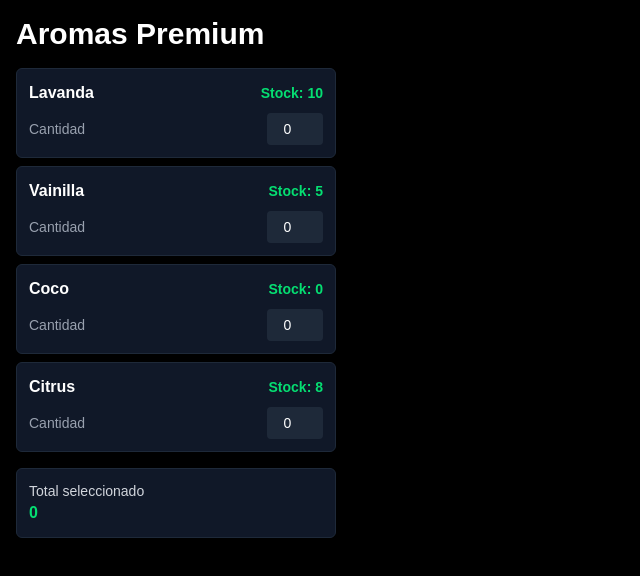
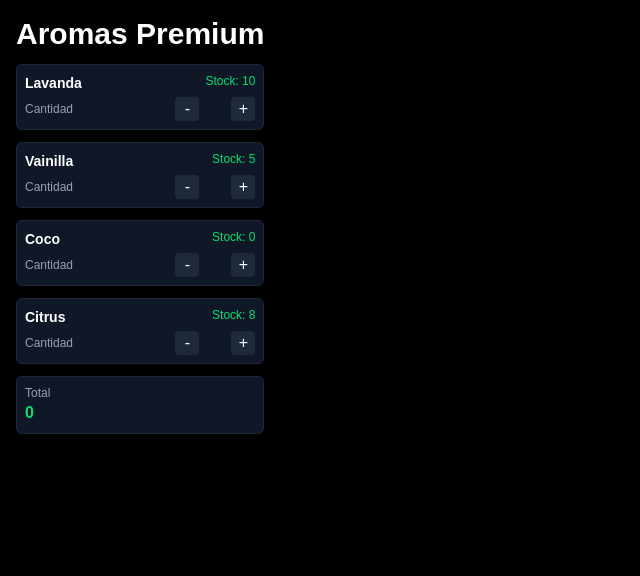
Before and after one commit to Eduardogona/aroma-store, a Next.js app: page /product/1 in a window 1280 px wide. Shown: the top 576 px of the page, without its empty margins (0-640 px from the left). Built offline with nearby package versions, Linux system fonts and the light colour scheme.

Commit message:
first deploy

```diff
--- a/app/product/[id]/page.tsx
+++ b/app/product/[id]/page.tsx
@@ -16,10 +16,12 @@ export default function ProductPage() {
     { name: "Citrus", stock: 8, qty: 0 },
   ]);
 
-  const updateQty = (name: string, value: number) => {
+  const changeQty = (name: string, delta: number, stock: number, qty: number) => {
     setProducts((prev) =>
       prev.map((p) =>
-        p.name === name ? { ...p, qty: value } : p
+        p.name === name
+          ? { ...p, qty: Math.max(0, Math.min(stock, qty + delta)) }
+          : p
       )
     );
   };
@@ -27,70 +29,54 @@ export default function ProductPage() {
   const totalItems = products.reduce((acc, p) => acc + p.qty, 0);
 
   return (
-    <main className="min-h-screen bg-black text-white p-4">
+    <main className="min-h-screen bg-black text-white p-4 flex justify-start">
+      <div className="max-w-xs space-y-3">
 
-      {/* CONTENEDOR */}
-      <div className="space-y-4 max-w-xs">
-
-        {/* HEADER */}
         <h1 className="text-3xl font-bold">
           Aromas Premium
         </h1>
 
-        {/* LISTA */}
-        <div className="space-y-2">
-
         {products.map((p) => (
           <div
             key={p.name}
-              className="bg-gray-900 border border-gray-800 rounded-md p-3 space-y-2"
+            className="bg-gray-900 border border-gray-800 rounded-md p-2 space-y-1"
           >
-
-              {/* NOMBRE + STOCK */}
-              <div className="flex justify-between items-center">
-                <span className="text-base font-semibold">
-                  {p.name}
-                </span>
-
-                <span className="text-sm font-bold text-green-400">
+            <div className="flex justify-between">
+              <span className="text-sm font-semibold">{p.name}</span>
+              <span className="text-green-400 text-xs">
                 Stock: {p.stock}
               </span>
             </div>
 
-              {/* CANTIDAD */}
-              <div className="flex items-center justify-between">
+            <div className="flex justify-between items-center">
+              <span className="text-gray-400 text-xs">Cantidad</span>
 
-                <span className="text-sm text-gray-400">
-                  Cantidad
+              <div className="flex items-center gap-2">
+                <button
+                  onClick={() => changeQty(p.name, -1, p.stock, p.qty)}
+                  className="w-6 h-6 bg-gray-800 rounded"
+                >
+                  -
+                </button>
+
+                <span className="w-4 text-center text-xs">
+                  {p.qty > 0 ? p.qty : ""}
                 </span>
 
-                <input
-                  type="number"
-                  min={0}
-                  max={p.stock}
-                  value={p.qty}
-                  onChange={(e) =>
-                    updateQty(p.name, Number(e.target.value))
-                  }
-                  className="w-14 h-8 text-center bg-gray-800 rounded text-sm"
-                />
-
+                <button
+                  onClick={() => changeQty(p.name, 1, p.stock, p.qty)}
+                  className="w-6 h-6 bg-gray-800 rounded"
+                >
+                  +
+                </button>
               </div>
-
+            </div>
           </div>
         ))}
 
-        </div>
-
-        {/* TOTAL */}
-        <div className="bg-gray-900 border border-gray-800 p-3 rounded-md">
-          <div className="text-gray-300 text-sm">
-            Total seleccionado
-          </div>
-
-          <div className="text-green-400 font-bold text-base">
-            {totalItems}
-          </div>
+        <div className="bg-gray-900 border border-gray-800 p-2 rounded-md">
+          <div className="text-gray-400 text-xs">Total</div>
+          <div className="text-green-400 font-bold">{totalItems}</div>
         </div>
 
       </div>
```
Lines whose indentation alone changed are shown as unchanged.
